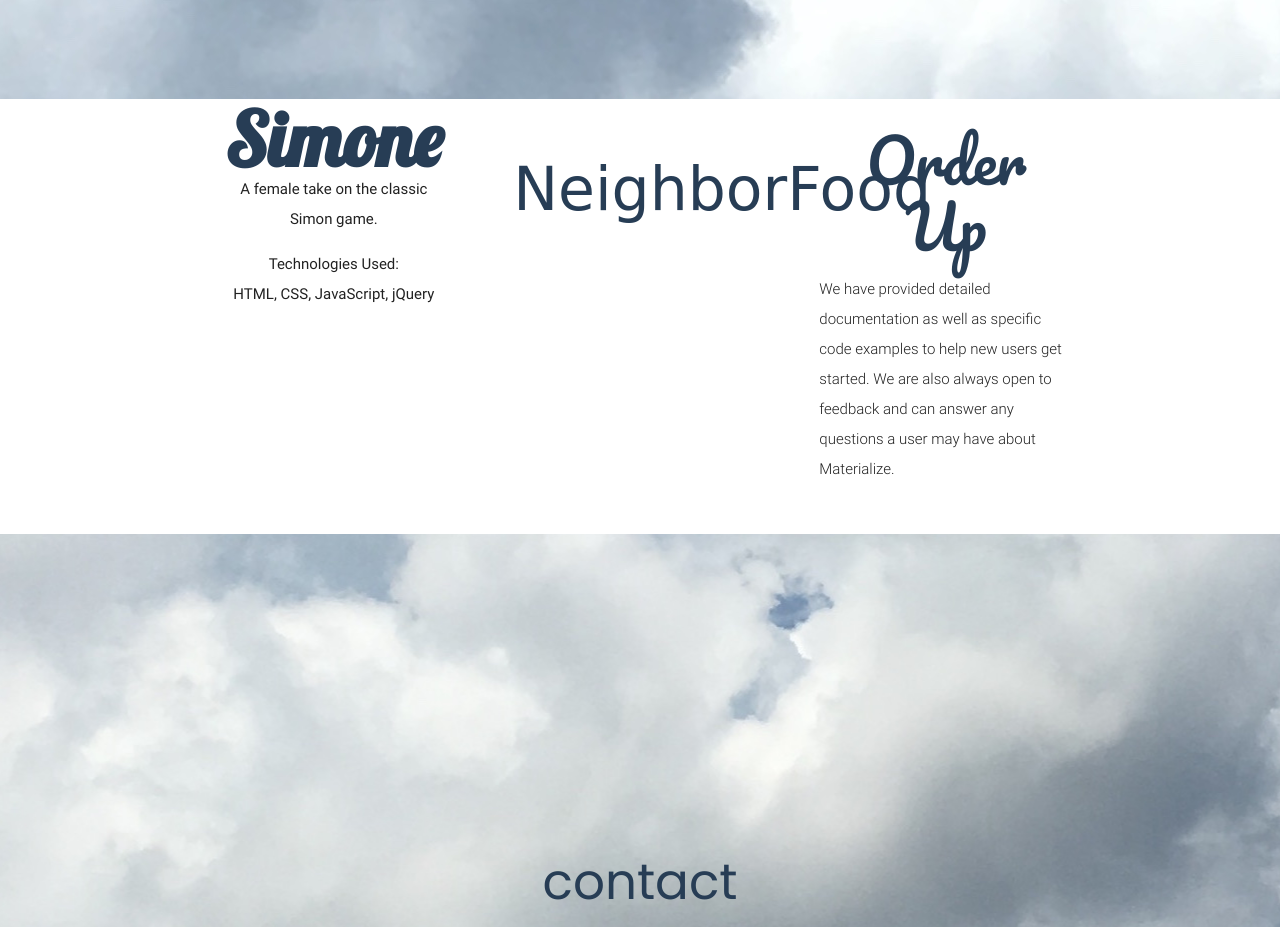
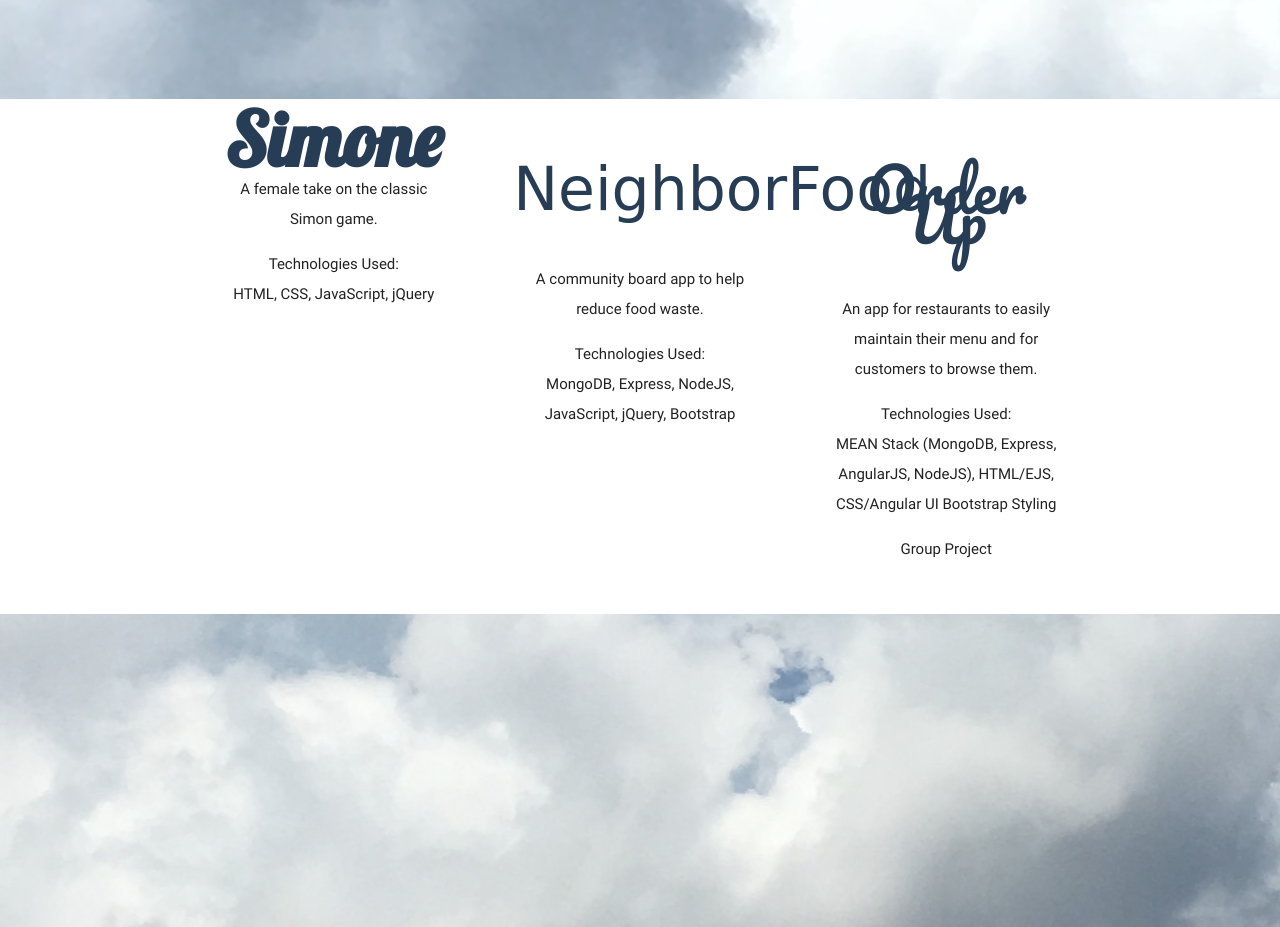
Before and after one commit to lhochsz/lhochsz.github.io, a website: page index.html in a window 1280 px wide. Shown: the part 2260-3187 px from the top of the page. Drawn offline with nearby package versions, Linux system fonts and the light colour scheme; a web font is replaced by a local one.

Commit message:
Added portfolio descriptions

```diff
--- a/index.html
+++ b/index.html
@@ -91,14 +91,19 @@
         <div class="col s12 m4">
           <div class="icon-block">
             <a href="http://neighbor-food.herokuapp.com/" target="_blank"><p class="center neighborfood">NeighborFood</p></a>
+            <p class="portfolioText">A community board app to help reduce food waste.</p>
+            <p class="portfolioText">Technologies Used: <br> MongoDB, Express, NodeJS, JavaScript, jQuery, Bootstrap</p>
           </div>
         </div>
 
         <div class="col s12 m4">
           <div class="icon-block">
-            <h5 class="center orderUp">Order Up</h5>
+            <a href="http://orderup-menu.herokuapp.com/" target="_blank"><p class="center orderUp">Order Up</p></a>
 
-            <p class="light">We have provided detailed documentation as well as specific code examples to help new users get started. We are also always open to feedback and can answer any questions a user may have about Materialize.</p>
+            <p class="portfolioText">An app for restaurants to easily maintain their menu and for customers to browse them. </p>
+            <p class="portfolioText">Technologies Used: <br> MEAN Stack (MongoDB, Express, AngularJS, NodeJS), HTML/EJS, CSS/Angular UI Bootstrap Styling</p>
+            <p class="portfolioText">Group Project</p>
+
           </div>
         </div>
       </div>
```
